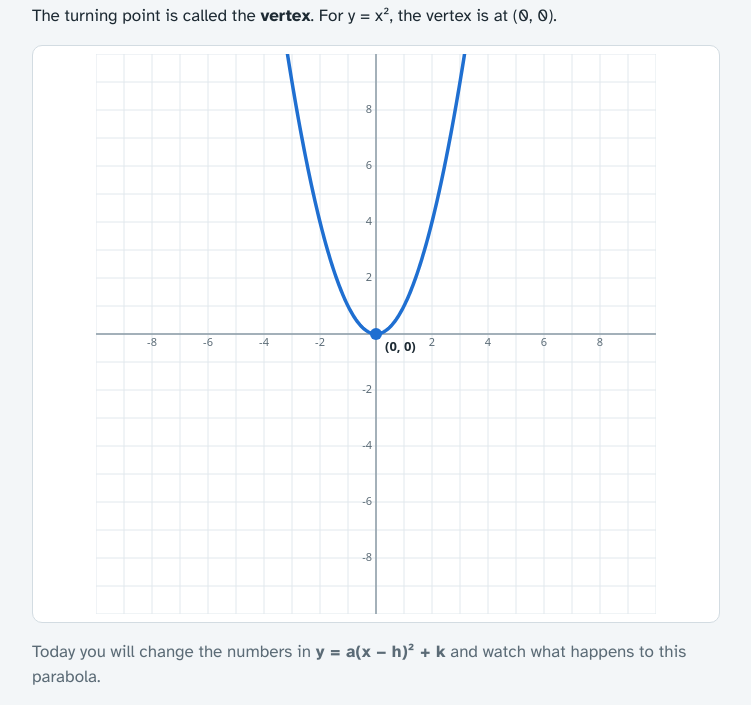
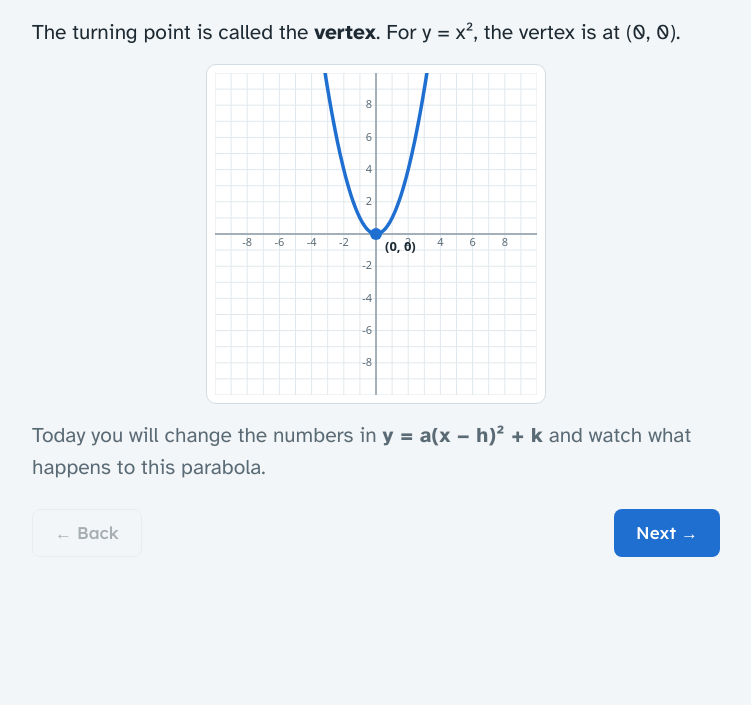
Before and after one commit to dgarvey-lang/4-1-Vertex-Form-Notes-Intermediate, a plain HTML site: page 4-1 Notes Vertex Form.html in a window 1280 px wide. Shown: the part 161-866 px from the top of the page, without its empty margins (264-1015 px from the left). After the commit the page ends 800 px from the top, so only its background shows below. Drawn offline with Linux system fonts and the light colour scheme.

Commit message:
First page: smaller graph, larger text
Co-Authored-By: Claude Opus 5.5 <noreply@anthropic.com>
Claude-Session: https://claude.ai/code/session_01G57LkN1dFFSS8RMkY5UEMV

```diff
--- a/4-1 Notes Vertex Form.html
+++ b/4-1 Notes Vertex Form.html
@@ -86,6 +86,9 @@ button:focus-visible, input:focus-visible { outline: 3px solid var(--accent); ou
 .vin input { width: 4.2em; font: inherit; font-size: 18px; padding: 4px 8px; border: 2px solid var(--line); border-radius: 6px; background: var(--paper); color: var(--ink); text-align: center; }
 .small { font-size: 14px; }
 [hidden] { display: none !important; }
+p.big { font-size: 21px; line-height: 1.5; }
+h1.big { font-size: clamp(28px, 6vw, 38px); }
+.graph.mini { max-width: 340px; width: 100%; margin: 0 auto; }
 .notes { background: var(--accent-soft); border-radius: 10px; padding: 16px; display: flex; flex-direction: column; gap: 10px; }
 .notes h2 { font-family: var(--display); font-size: 20px; margin: 0; }
 .checks { display: grid; grid-template-columns: repeat(auto-fit, minmax(220px, 1fr)); gap: 8px; }
@@ -213,11 +216,11 @@ function explorer(el, cfg) {
 const range = (a, b) => Array.from({ length: b - a + 1 }, (_, i) => a + i);
 const steps = [
   el => {
-    el.innerHTML = `<h1>Meet the parent function</h1>
-      <p>The simplest quadratic is <b>y = x²</b>. Its graph is a U-shape called a <b>parabola</b>.</p>
-      <p>The turning point is called the <b>vertex</b>. For y = x², the vertex is at (0, 0).</p>
-      <div class="graph"><canvas id="cv"></canvas></div>
-      <p class="muted">Today you will change the numbers in <b>y = a(x − h)² + k</b> and watch what happens to this parabola.</p>`;
+    el.innerHTML = `<h1 class="big">Meet the parent function</h1>
+      <p class="big">The simplest quadratic is <b>y = x²</b>. Its graph is a U-shape called a <b>parabola</b>.</p>
+      <p class="big">The turning point is called the <b>vertex</b>. For y = x², the vertex is at (0, 0).</p>
+      <div class="graph mini"><canvas id="cv"></canvas></div>
+      <p class="big muted">Today you will change the numbers in <b>y = a(x − h)² + k</b> and watch what happens to this parabola.</p>`;
     const cv = el.querySelector("#cv");
     window.__redraw = () => draw(cv, [{ a: 1, h: 0, k: 0, vertex: true }]);
     window.__redraw();
```
